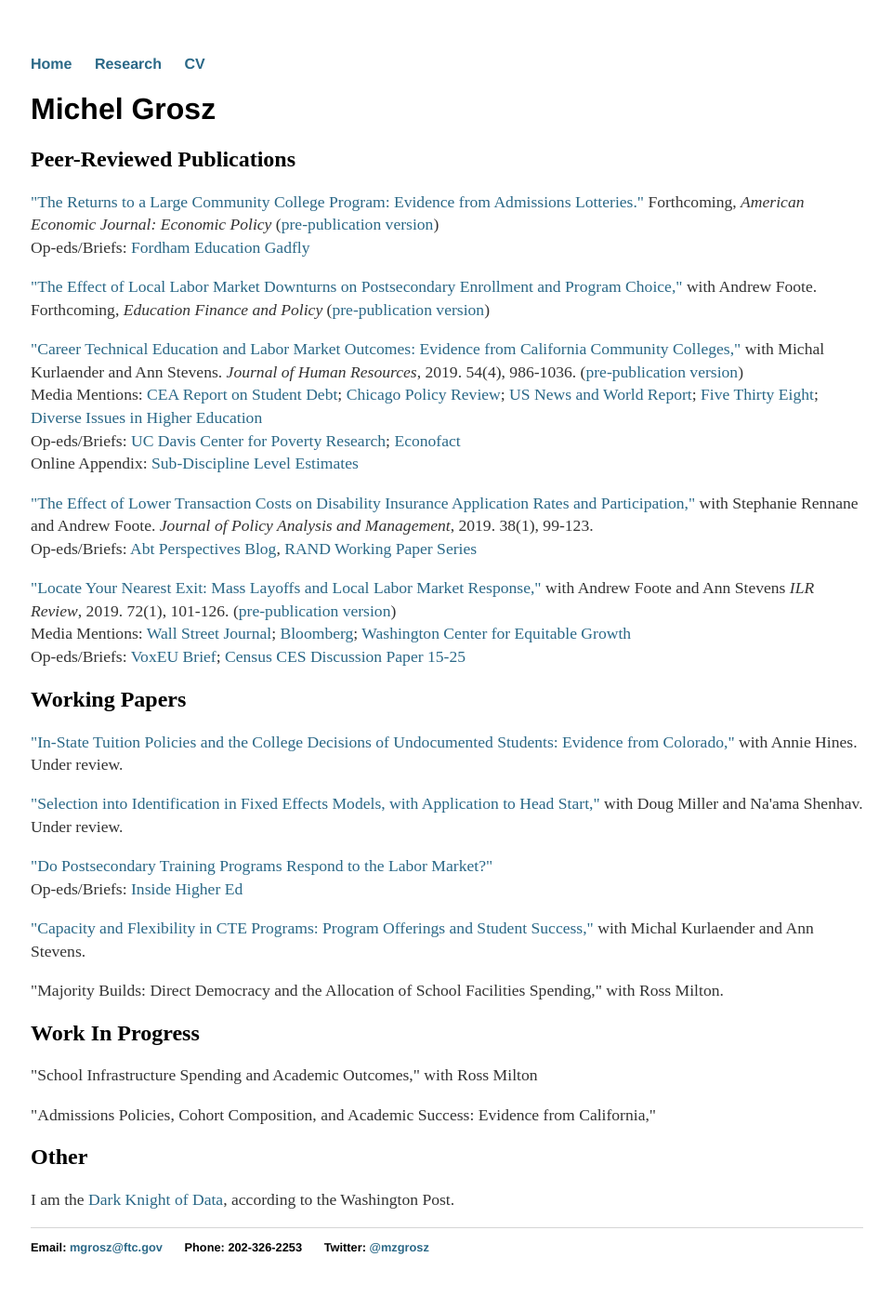
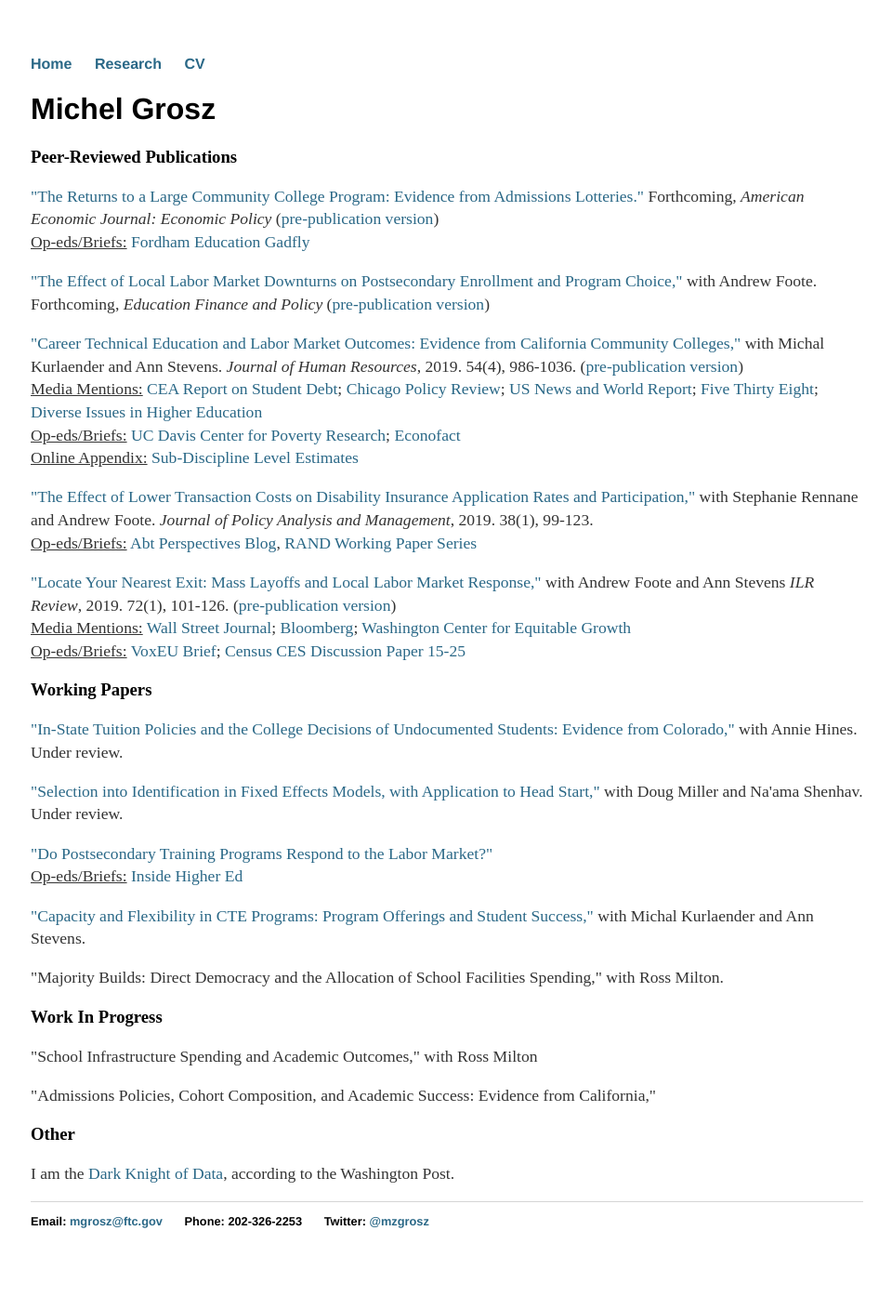
Before and after one commit to mzgrosz/mzgrosz.github.io, a Jekyll site: the page built from research/index.html, in a window 1280 px wide. Shown: the whole page at 93% size, without its empty margins (159-1119 px from the left). Built offline with Jekyll 4.4.1, drawn with Linux system fonts in a browser that asks for light colours; after the commit the page ends 1381 px from its top, so only the background shows below that.

```diff
--- a/research/index.html
+++ b/research/index.html
@@ -8,49 +8,49 @@ title: Michel Grosz
 
 
 
-<h2 id="peer-reviewed-publications">Peer-Reviewed Publications</h2>
+<h3 id="peer-reviewed-publications">Peer-Reviewed Publications</h3>
 
 <p><a href="https://www.aeaweb.org/articles?id=10.1257/pol.20170506&amp;&amp;from=f">&quot;The Returns to a Large Community College Program: Evidence from Admissions Lotteries.&quot;</a> Forthcoming, <em>American Economic Journal: Economic Policy</em> (<a href="https://mzgrosz.github.io/research/grosz_JMP_081118.pdf">pre-publication version</a>)<br>
-Op-eds/Briefs: <a href="https://fordhaminstitute.org/national/commentary/start-students-path-high-return-degrees-earlier">Fordham Education Gadfly</a>
+	<u>Op-eds/Briefs:</u> <a href="https://fordhaminstitute.org/national/commentary/start-students-path-high-return-degrees-earlier">Fordham Education Gadfly</a>
 </p>
 
 
 <p><a href="https://www.mitpressjournals.org/doi/abs/10.1162/edfp_a_00288">&quot;The Effect of Local Labor Market Downturns on Postsecondary Enrollment and Program Choice,&quot;</a> with Andrew Foote. Forthcoming, <em>Education Finance and Policy</em> (<a href="https://aefpweb.org/sites/default/files/webform/42/FooteGrosz_AEFPPaper.pdf">pre-publication version</a>)</p>
 
 <p><a href="http://jhr.uwpress.org/content/early/2018/04/02/jhr.54.4.1015.7449R2.abstract">&quot;Career Technical Education and Labor Market Outcomes: Evidence from California Community Colleges,&quot;</a> with Michal Kurlaender and Ann Stevens. <em>Journal of Human Resources</em>, 2019. 54(4), 986-1036. (<a href="https://www.nber.org/papers/w21137">pre-publication version</a>)<br>
-Media Mentions: <a href="https://www.google.com/url?q=https%3A%2F%2Fwww.whitehouse.gov%2Fsites%2Fdefault%2Ffiles%2Fpage%2Ffiles%2F20160718_cea_student_debt.pdf&amp;sa=D&amp;sntz=1&amp;usg=AFQjCNGoRfqbauZ0fNGQJpX2tC_niyxW4w">CEA Report on Student Debt</a>; <a href="http://chicagopolicyreview.org/2015/07/02/technical-education-at-a-community-college-improves-graduates-future-earnings/">Chicago Policy Review</a>; <a href="https://www.usnews.com/news/articles/2015/05/18/which-vocational-degrees-pay-off">US News and World Report</a>; <a href="https://fivethirtyeight.com/features/food-deserts-community-colleges-and-innovative-slackers/">Five Thirty Eight</a>; <a href="https://diverseeducation.com/article/72377/">Diverse Issues in Higher Education</a><br>
-Op-eds/Briefs: <a href="https://poverty.ucdavis.edu/policy-brief/community-college-career-technical-education-programs-significantly-increase-earnings">UC Davis Center for Poverty Research</a>; <a href="https://econofact.org/does-career-technical-education-pay">Econofact</a><br>
-Online Appendix: <a href="https://mzgrosz.github.io/research/full_top4s_appendix.pdf">Sub-Discipline Level Estimates</a><br>
+<u>Media Mentions:</u> <a href="https://www.google.com/url?q=https%3A%2F%2Fwww.whitehouse.gov%2Fsites%2Fdefault%2Ffiles%2Fpage%2Ffiles%2F20160718_cea_student_debt.pdf&amp;sa=D&amp;sntz=1&amp;usg=AFQjCNGoRfqbauZ0fNGQJpX2tC_niyxW4w">CEA Report on Student Debt</a>; <a href="http://chicagopolicyreview.org/2015/07/02/technical-education-at-a-community-college-improves-graduates-future-earnings/">Chicago Policy Review</a>; <a href="https://www.usnews.com/news/articles/2015/05/18/which-vocational-degrees-pay-off">US News and World Report</a>; <a href="https://fivethirtyeight.com/features/food-deserts-community-colleges-and-innovative-slackers/">Five Thirty Eight</a>; <a href="https://diverseeducation.com/article/72377/">Diverse Issues in Higher Education</a><br>
+<u>Op-eds/Briefs:</u> <a href="https://poverty.ucdavis.edu/policy-brief/community-college-career-technical-education-programs-significantly-increase-earnings">UC Davis Center for Poverty Research</a>; <a href="https://econofact.org/does-career-technical-education-pay">Econofact</a><br>
+<u>Online Appendix:</u> <a href="https://mzgrosz.github.io/research/full_top4s_appendix.pdf">Sub-Discipline Level Estimates</a><br>
 </p>
 
 <p><a href="https://onlinelibrary.wiley.com/doi/pdf/10.1002/pam.22095">&quot;The Effect of Lower Transaction Costs on Disability Insurance Application Rates and Participation,&quot;</a> with Stephanie Rennane and Andrew Foote. <em>Journal of Policy Analysis and Management</em>, 2019. 38(1), 99-123.<br>
-Op-eds/Briefs: <a href="https://www.abtassociates.com/insights/perspectives-blog/social-security-disability-insurance-sometimes-easier-is-better">Abt Perspectives Blog</a>, <a href="https://www.rand.org/pubs/working_papers/WR1255.html">RAND Working Paper Series</a><br>
+<u>Op-eds/Briefs:</u> <a href="https://www.abtassociates.com/insights/perspectives-blog/social-security-disability-insurance-sometimes-easier-is-better">Abt Perspectives Blog</a>, <a href="https://www.rand.org/pubs/working_papers/WR1255.html">RAND Working Paper Series</a><br>
 </p>
 
 <p><a href="https://journals.sagepub.com/doi/abs/10.1177/0019793917753095">&quot;Locate Your Nearest Exit: Mass Layoffs and Local Labor Market Response,&quot;</a> with Andrew Foote and Ann Stevens <em>ILR Review</em>, 2019. 72(1), 101-126. (<a href="https://www.nber.org/papers/w21618">pre-publication version</a>)<br>
-Media Mentions: <a href="https://blogs.wsj.com/economics/2016/03/17/half-of-u-s-may-endure-lost-decade-of-depressed-employment/">Wall Street Journal</a>; <a href="https://www.bloomberg.com/opinion/articles/2018-01-03/how-governments-can-move-people-to-jobs">Bloomberg</a>; <a href="https://equitablegrowth.org/the-consequences-and-causes-of-declining-geographic-mobility-in-the-united-states/">Washington Center for Equitable Growth</a><br>
-Op-eds/Briefs: <a href="https://voxeu.org/article/mass-layoffs-and-local-labour-market-exit">VoxEU Brief</a>; <a href="https://papers.ssrn.com/sol3/papers.cfm?abstract_id=2661687">Census CES Discussion Paper 15-25</a><br>
+<u>Media Mentions:</u> <a href="https://blogs.wsj.com/economics/2016/03/17/half-of-u-s-may-endure-lost-decade-of-depressed-employment/">Wall Street Journal</a>; <a href="https://www.bloomberg.com/opinion/articles/2018-01-03/how-governments-can-move-people-to-jobs">Bloomberg</a>; <a href="https://equitablegrowth.org/the-consequences-and-causes-of-declining-geographic-mobility-in-the-united-states/">Washington Center for Equitable Growth</a><br>
+<u>Op-eds/Briefs:</u> <a href="https://voxeu.org/article/mass-layoffs-and-local-labour-market-exit">VoxEU Brief</a>; <a href="https://papers.ssrn.com/sol3/papers.cfm?abstract_id=2661687">Census CES Discussion Paper 15-25</a><br>
 </p>
 
 
-<h2 id="working-papers">Working Papers</h2>
+<h3 id="working-papers">Working Papers</h3>
 <p><a href="https://mzgrosz.github.io/research/gh_1118.pdf">&quot;In-State Tuition Policies and the College Decisions of Undocumented Students: Evidence from Colorado,&quot;</a> with Annie Hines. Under review.</p>
 
 <p><a href="https://mzgrosz.github.io/research/msg_master.pdf">&quot;Selection into Identification in Fixed Effects Models, with Application to Head Start,&quot;</a> with Doug Miller and Na&#39;ama Shenhav. Under review.</p>
 
 <p><a href="https://www.abtassociates.com/insights/publications/white-paper/do-postsecondary-training-programs-respond-to-changes-in-the">&quot;Do Postsecondary Training Programs Respond to the Labor Market?&quot;</a><br>
-Op-eds/Briefs: <a href="https://www.insidehighered.com/views/2019/07/10/community-colleges-should-be-more-responsive-labor-market-changes-opinion">Inside Higher Ed</a>
+<u>Op-eds/Briefs:</u> <a href="https://www.insidehighered.com/views/2019/07/10/community-colleges-should-be-more-responsive-labor-market-changes-opinion">Inside Higher Ed</a>
 <br></p>
 
 <p><a href="https://education.ucdavis.edu/sites/main/files/cte_flexibility_paper_draft_9-30-18_for_ies.pdf">&quot;Capacity and Flexibility in CTE Programs: Program Offerings and Student Success,&quot;</a> with Michal Kurlaender and Ann Stevens.</p>
 
 <p>&quot;Majority Builds: Direct Democracy and the Allocation of School Facilities Spending,&quot; with Ross Milton.</p>
 
-<h2 id="work-in-progress">Work In Progress</h2>
+<h3 id="work-in-progress">Work In Progress</h3>
 <p>&quot;School Infrastructure Spending and Academic Outcomes,&quot; with Ross Milton</p>
 
 <p>&quot;Admissions Policies, Cohort Composition, and Academic Success: Evidence from California,&quot;</p>
 
-<h2 id="other">Other</h2>
+<h3 id="other">Other</h3>
 
 <p>I am the <a href="https://www.washingtonpost.com/news/wonk/wp/2014/08/18/name-that-data-winners/?utm_term=.3cd38d9f8b5d">Dark Knight of Data</a>, according to the Washington Post.</p>
```
